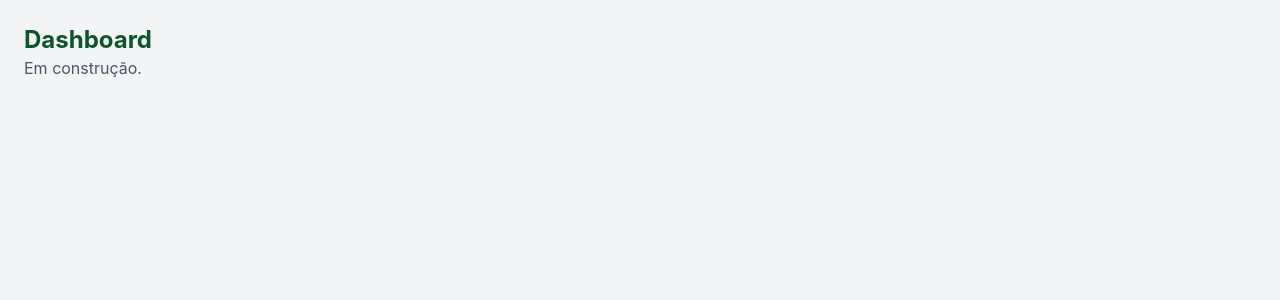
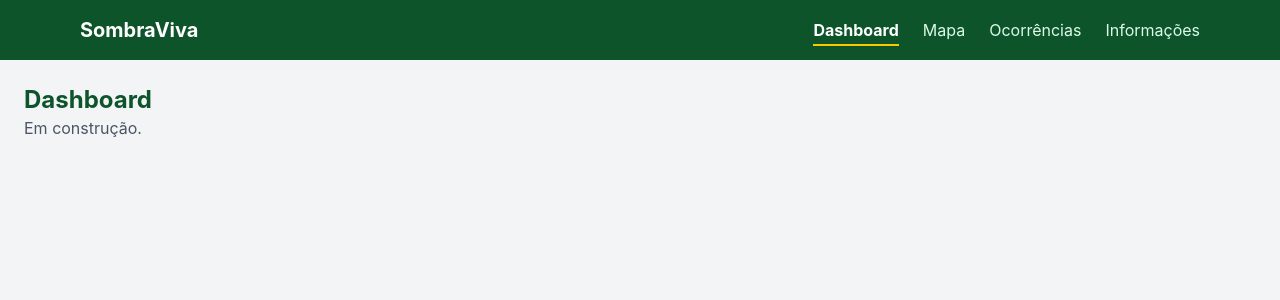
Before and after one commit to gabkenzoo/front-gs, a React (Vite) app: page / in a window 1280 px wide. Shown: the top 300 px of the page. Built offline with nearby package versions, Linux system fonts and the light colour scheme.

Commit message:
Implementa a Navbar com menu responsivo

```diff
--- a/src/App.jsx
+++ b/src/App.jsx
@@ -1,4 +1,5 @@
 import { Routes, Route } from 'react-router-dom'
+import Navbar from './components/layout/Navbar'
 import Dashboard from './pages/Dashboard'
 import Mapa from './pages/Mapa'
 import Ocorrencias from './pages/Ocorrencias'
@@ -7,6 +8,7 @@ import Informacoes from './pages/Informacoes'
 function App() {
   return (
     <div className="min-h-screen bg-gray-100">
+      <Navbar />
       <Routes>
         <Route path="/" element={<Dashboard />} />
         <Route path="/mapa" element={<Mapa />} />
--- /dev/null
+++ b/src/components/layout/Navbar.jsx
@@ -0,0 +1,74 @@
+import { useState } from 'react'
+import { NavLink } from 'react-router-dom'
+
+function Navbar() {
+  // guarda se o menu do celular está aberto (true) ou fechado (false)
+  const [menuAberto, setMenuAberto] = useState(false)
+
+  const links = [
+    { caminho: '/', nome: 'Dashboard' },
+    { caminho: '/mapa', nome: 'Mapa' },
+    { caminho: '/ocorrencias', nome: 'Ocorrências' },
+    { caminho: '/informacoes', nome: 'Informações' },
+  ]
+
+  // muda o estilo do link que está na página atual
+  function estiloLink({ isActive }) {
+    if (isActive) {
+      return 'text-white font-bold border-b-2 border-yellow-400 pb-1'
+    }
+    return 'text-green-100 hover:text-white'
+  }
+
+  return (
+    <header className="bg-green-900">
+      <nav className="max-w-6xl mx-auto flex items-center justify-between p-4">
+        <span className="text-xl font-bold text-white">SombraViva</span>
+
+        {/* botão que só aparece no celular */}
+        <button
+          className="md:hidden text-white text-2xl"
+          onClick={() => setMenuAberto(!menuAberto)}
+          aria-label="Abrir ou fechar o menu"
+        >
+          ☰
+        </button>
+
+        {/* menu do computador */}
+        <ul className="hidden md:flex gap-6">
+          {links.map((link) => (
+            <li key={link.caminho}>
+              <NavLink
+                to={link.caminho}
+                end={link.caminho === '/'}
+                className={estiloLink}
+              >
+                {link.nome}
+              </NavLink>
+            </li>
+          ))}
+        </ul>
+      </nav>
+
+      {/* menu do celular, só aparece quando menuAberto é true */}
+      {menuAberto && (
+        <ul className="md:hidden flex flex-col gap-3 px-4 pb-4">
+          {links.map((link) => (
+            <li key={link.caminho}>
+              <NavLink
+                to={link.caminho}
+                end={link.caminho === '/'}
+                className={estiloLink}
+                onClick={() => setMenuAberto(false)}
+              >
+                {link.nome}
+              </NavLink>
+            </li>
+          ))}
+        </ul>
+      )}
+    </header>
+  )
+}
+
+export default Navbar
```
